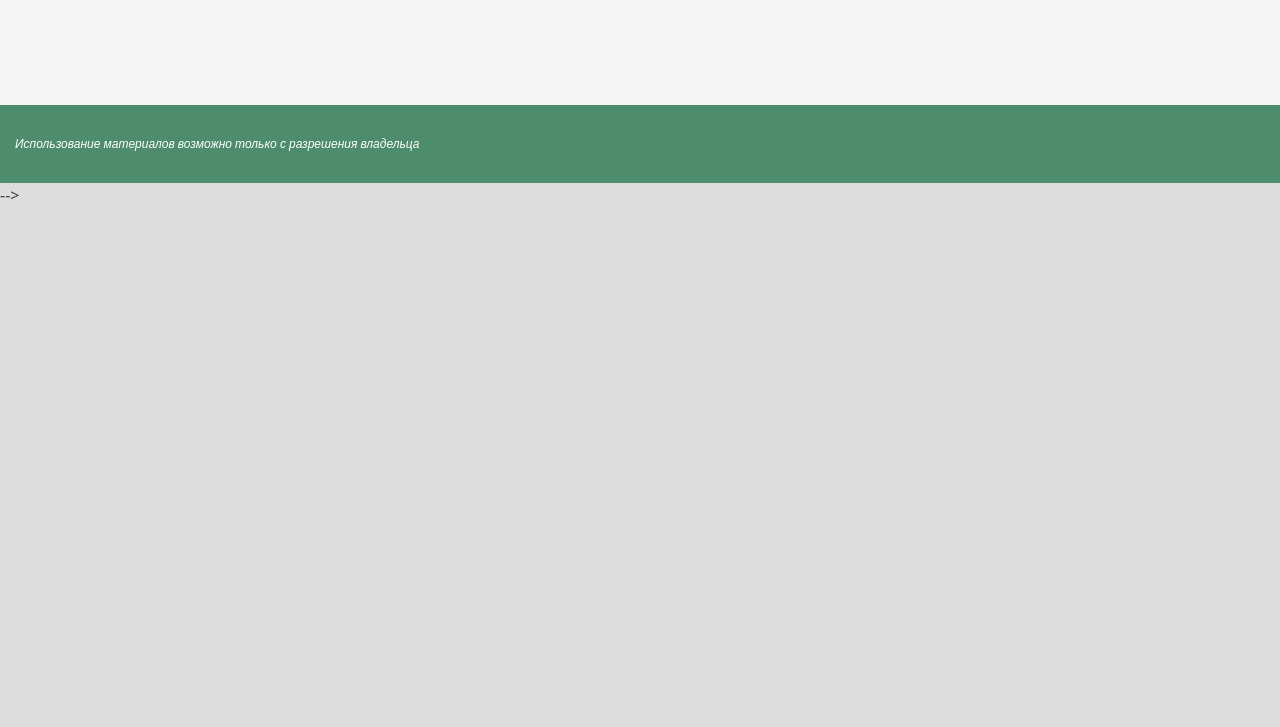
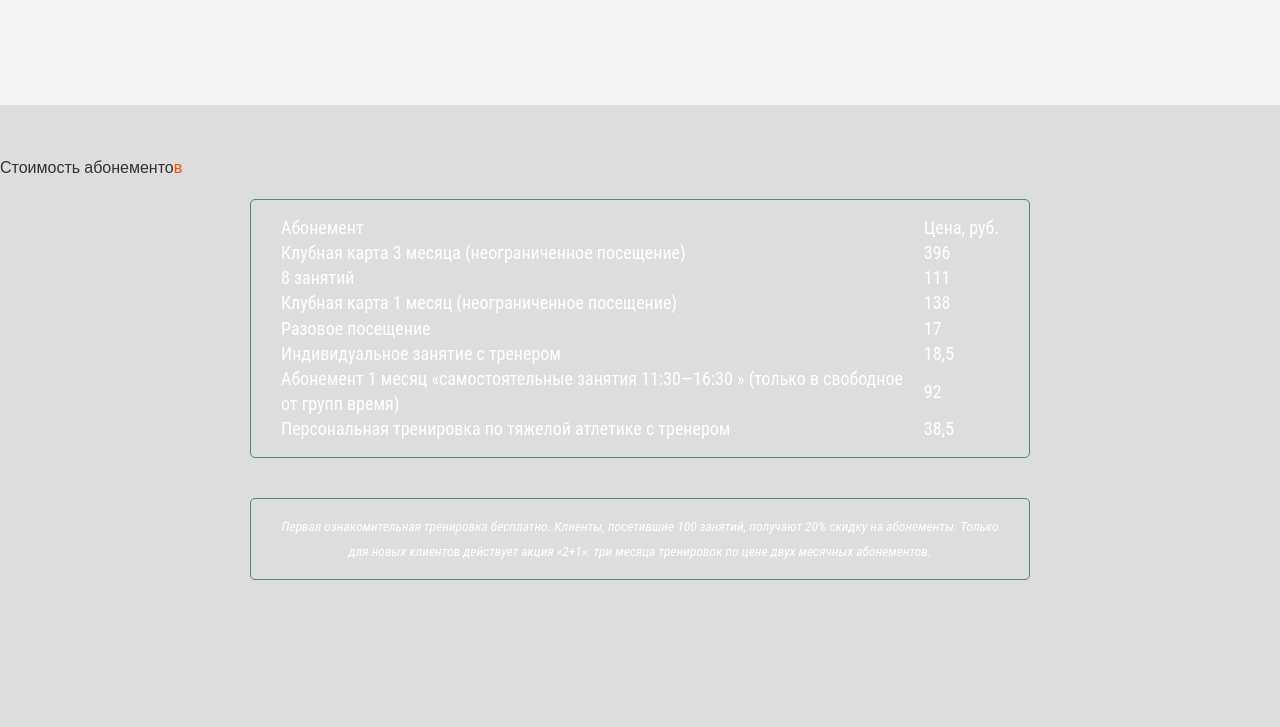
Before and after one commit to Maralez/Maralez.github.io, a plain HTML site: page flex-crossfit/index.html in a window 1280 px wide. Shown: the part 3293-4020 px from the top of the page. Before the commit the page ends 3500 px from the top, so only its background shows below. Drawn offline with nearby package versions, Linux system fonts and the light colour scheme.

Commit message:
Add files via upload

```diff
--- a/flex-crossfit/index.html
+++ b/flex-crossfit/index.html
@@ -35,7 +35,7 @@
              <nav class="top-menu">
                  <ul>
                      <li><a href="#crossfit" rel='m_PageScroll2id'>Главная</a></li>
-                     <li><a href="#" rel='m_PageScroll2id'>Цены</a></li>
+                     <li><a href="#routes" rel='m_PageScroll2id'>Цены</a></li>
                      <li><a href="#" rel='m_PageScroll2id'>Расписание</a></li>
                      <li><a href="#" rel='m_PageScroll2id'>Faq</a></li>
                      <li><a href="#" rel='m_PageScroll2id'>Схема проезда</a></li>
@@ -51,7 +51,7 @@
              <nav class="hidden-menu">
                  <ul>
                      <li><a href="#crossfit" rel='m_PageScroll2id'>Главная</a></li>
-                     <li><a href="#" rel='m_PageScroll2id'>Цены</a></li>
+                     <li><a href="#routes" rel='m_PageScroll2id'>Цены</a></li>
                      <li><a href="#" rel='m_PageScroll2id'>Расписание</a></li>
                      <li><a href="#" rel='m_PageScroll2id'>Faq</a></li>
                      <li><a href="#" rel='m_PageScroll2id'>Схема проезда</a></li>
@@ -162,44 +162,68 @@
                    </div>
    </section>
 
-<!-- Конец третьего экрана -->
+<!-- Конец третьего экрана  -->
 
-
-      <!--
     <section id="routes" class="routes-section">
-               <h2 class="section-title">Маршруты</h2>
+             <h2 class="section-title-money">Стоимость абонементо<span class="colortext-club">в</span></h2>
              <div class="container">
                  <section class="routes-item">
-                       <div class="routes-item-img">
-                           <img src="img/routes/routes_1.jpg" alt="Маршрут">
-                       </div>
                      <div class="routes-item-desc">
-                           <h3 class="item-title">Lorem ipsum dolor sit amet.</h3>
-                           <p>Lorem ipsum dolor sit amet, consectetur adipisicing elit. At harum saepe voluptas, enim officia officiis quod rerum unde tempore hic, modi qui vitae earum ea non quae distinctio, quaerat laboriosam ut, eaque natus ab. Asperiores mollitia accusamus molestias sit. Distinctio mollitia blanditiis modi accusantium voluptate repudiandae excepturi qui accusamus corporis.</p>
-                           <div class="routes-item-line"></div>
+                       <table>
+                            <tbody>
+                            <tr>
+                                <th>Абонемент</th>
+                                <th>
+                                <norb>Цена,&nbsp;руб.</norb>
+                                </th>
+                            </tr>
+                            <tr class="warning">
+                                <td>Клубная карта 3&nbsp;меcяца (неограниченное&nbsp;поcещение)</td>
+                                <td>396</td>
+                            </tr>
+                            <tr>
+                                <td>8 занятий</td>
+                                <td>111</td>
+                            </tr>
+                            <tr class="warning">
+                                <td></class>Клубная карта 1&nbsp;меcяц (неограниченное&nbsp;поcещение)</td>
+                                <td>138</td>
+                            </tr>
+                            <tr>
+                                <td>Разовое поcещение</td>
+                                <td>17</td>
+                            </tr>
+                            <tr>
+                                <td>Индивидуальное занятие c&nbsp;тренером</td>
+                                <td>18,5</td>
+                            </tr>
+                            <tr>
+                                <td>
+                                Абонемент 1&nbsp;меcяц «cамоcтоятельные занятия
+                                <nobr>11:30—16:30</nobr>
+                                » (только в&nbsp;cвободное от&nbsp;групп время)
+                                </td>
+                                <td>92</td>
+                            </tr>
+                            <tr>
+                                <td>Перcональная тренировка по&nbsp;тяжелой атлетике c&nbsp;тренером</td>
+                                <td>38,5</td>
+                            </tr>
+                            </tbody>
+                       </table>
                      </div>
                  </section>
                  <section class="routes-item">
-                       <div class="routes-item-img">
-                           <img src="img/routes/routes_2.jpg" alt="Маршрут">
-                       </div>
                      <div class="routes-item-desc">
-                           <h3 class="item-title">Lorem ipsum dolor sit amet.</h3>
-                           <p>Lorem ipsum dolor sit amet, consectetur adipisicing elit. At harum saepe voluptas, enim officia officiis quod rerum unde tempore hic, modi qui vitae earum ea non quae distinctio, quaerat laboriosam ut, eaque natus ab. Asperiores mollitia accusamus molestias sit. Distinctio mollitia blanditiis modi accusantium voluptate repudiandae excepturi qui accusamus corporis.</p>
-                           <div class="routes-item-line"></div>
-                       </div>
-                   </section>
-                   <section class="routes-item">
-                       <div class="routes-item-img">
-                           <img src="img/routes/routes_3.jpg" alt="Маршрут">
-                       </div>
-                       <div class="routes-item-desc">
-                           <h3 class="item-title">Lorem ipsum dolor sit amet.</h3>
-                           <p>Lorem ipsum dolor sit amet, consectetur adipisicing elit. At harum saepe voluptas, enim officia officiis quod rerum unde tempore hic, modi qui vitae earum ea non quae distinctio, quaerat laboriosam ut, eaque natus ab. Asperiores mollitia accusamus molestias sit. Distinctio mollitia blanditiis modi accusantium voluptate repudiandae excepturi qui accusamus corporis.</p>
-                           <div class="routes-item-line"></div>
+                         <p>Первая ознакомительная тренировка <span class="colortext-club2">бесплатно</span>.
+                            Клиенты, посетившие <span class="colortext-club2">100</span> занятий, получают <span class="colortext-club2">20% </span>скидку на абонементы.
+                            Только для новых клиентов действует акция <span class="colortext-club2">«2+1»</span>: три месяца тренировок по цене двух месячных абонементов.
+                        </p>
                      </div>
                  </section>
             </div>
+    </section>
+
     </section>
 
          <div class="line"></div>
@@ -232,8 +256,7 @@
                      </form>
                  </div>
              </div>
-           </section> -->
-
+         </section>
 
                    <footer class="site-footer">
            <div class="copyright">Использование материалов возможно только с разрешения владельца</div>
```
Lines whose indentation alone changed are shown as unchanged.
